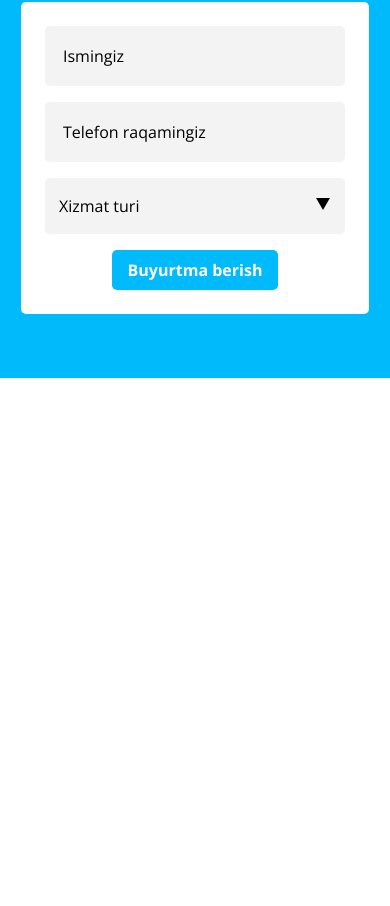
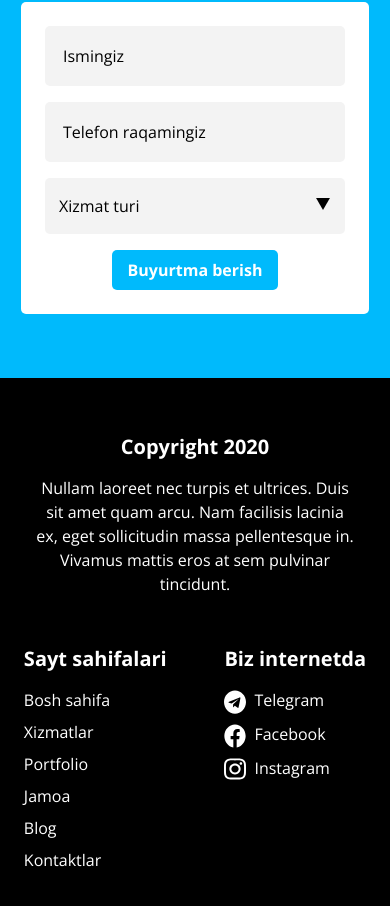
Before and after one commit to ZUHRIDDIN-SHARIPOV/pixer-site, a plain HTML site: page index.html in a window 390 px wide. Shown: the part 5953-6859 px from the top of the page. Before the commit the page ends 6331 px from the top, so only its background shows below. Drawn offline with nearby package versions, Linux system fonts and the light colour scheme.

Commit message:
The footer part of the site is finished.

```diff
--- a/index.html
+++ b/index.html
@@ -381,7 +381,33 @@
     </main>
     <footer class="site-footer">
       <div class="container site-footer__container">
-        <div class="site-footer__block"></div>
+        <div class="site-footer__block">
+          <ul class="site-footer__list">
+            <li class="site-footer__item">
+              <h3 class="site-footer__item-title">Copyright 2020</h3>
+              <p class="site-footer__item-text">
+                Nullam laoreet nec turpis et ultrices. Duis sit amet quam arcu.
+                Nam facilisis lacinia ex, eget sollicitudin massa pellentesque
+                in. Vivamus mattis eros at sem pulvinar tincidunt.
+              </p>
+            </li>
+            <li class="site-footer__item">
+              <h3 class="site-footer__item-title">Sayt sahifalari</h3>
+              <a href="#" class="site-footer__item-link">Bosh sahifa</a>
+              <a href="#" class="site-footer__item-link">Xizmatlar</a>
+              <a href="#" class="site-footer__item-link">Portfolio</a>
+              <a href="#" class="site-footer__item-link">Jamoa</a>
+              <a href="#" class="site-footer__item-link">Blog</a>
+              <a href="#" class="site-footer__item-link">Kontaktlar</a>
+            </li>
+            <li class="site-footer__item">
+              <h3 class="site-footer__item-title">Biz internetda</h3>
+              <a href="#" class="site-footer__item-telegram">Telegram</a>
+              <a href="#" class="site-footer__item-facebook">Facebook</a>
+              <a href="#" class="site-footer__item-instagram">Instagram</a>
+            </li>
+          </ul>
+        </div>
       </div>
     </footer>
     <script src="./js/main.js"></script>
--- a/scss/block/_footer.scss
+++ b/scss/block/_footer.scss
@@ -0,0 +1,106 @@
+.site-footer {
+  padding: 56px 0;
+  background: var(--black);
+}
+.site-footer__list {
+  display: flex;
+}
+.site-footer__item {
+  display: flex;
+  flex-direction: column;
+  row-gap: 8px;
+}
+.site-footer__item:first-child {
+  max-width: 320px;
+  margin-right: 100px;
+}
+.site-footer__item:last-child {
+  margin-left: 87px;
+}
+.site-footer__item-title {
+  font-family: var(--main-font);
+  font-size: 20px;
+  font-weight: 700;
+  line-height: 130%;
+  padding-bottom: 8px;
+  color: var(--white);
+}
+.site-footer__item-text,
+.site-footer__item-link,
+.site-footer__item-telegram,
+.site-footer__item-facebook,
+.site-footer__item-instagram {
+  font-family: var(--main-font);
+  font-size: 16px;
+  font-weight: 400;
+  line-height: 150%;
+  color: var(--white);
+}
+.site-footer__item-telegram::before {
+  content: "";
+  width: 22px;
+  height: 24px;
+  background-image: url(../../images/telegram-logo.svg);
+  background-repeat: no-repeat;
+  vertical-align: middle;
+  margin-right: 8px;
+  display: inline-block;
+}
+.site-footer__item-facebook::before {
+  content: "";
+  width: 22px;
+  height: 24px;
+  background-image: url(../../images/facebook-logo.svg);
+  background-repeat: no-repeat;
+  vertical-align: middle;
+  margin-right: 8px;
+  display: inline-block;
+}
+.site-footer__item-instagram::before {
+  content: "";
+  width: 22px;
+  height: 24px;
+  background-image: url(../../images/instagram-logo.svg);
+  background-repeat: no-repeat;
+  vertical-align: middle;
+  margin-right: 8px;
+  display: inline-block;
+}
+@media only screen and (max-width: 833px) {
+  .site-footer__item:first-child {
+    margin-right: 50px;
+  }
+  .site-footer__item:last-child {
+    margin-left: 50px;
+  }
+  .site-footer__list {
+    justify-content: space-between;
+  }
+}
+@media only screen and (max-width: 746px) {
+  .site-footer__list {
+    flex-wrap: wrap;
+    column-gap: 50px;
+  }
+  .site-footer__item:first-child {
+    margin-right: 0;
+  }
+  .site-footer__item:last-child {
+    margin-left: 0;
+  }
+}
+@media only screen and (max-width: 553px) {
+  .site-footer__list {
+    flex-wrap: wrap;
+    row-gap: 50px;
+  }
+  .site-footer__item-title,
+  .site-footer__item-text {
+    text-align: center;
+  }
+}
+@media only screen and (max-width: 553px) {
+  .site-footer__list {
+    justify-content: space-around;
+  }
+}
```
Also changed, not shown: css/main.css, images/facebook-logo.svg (added), images/instagram-logo.svg (added), images/telegram-logo.svg (added), 1 other file.
